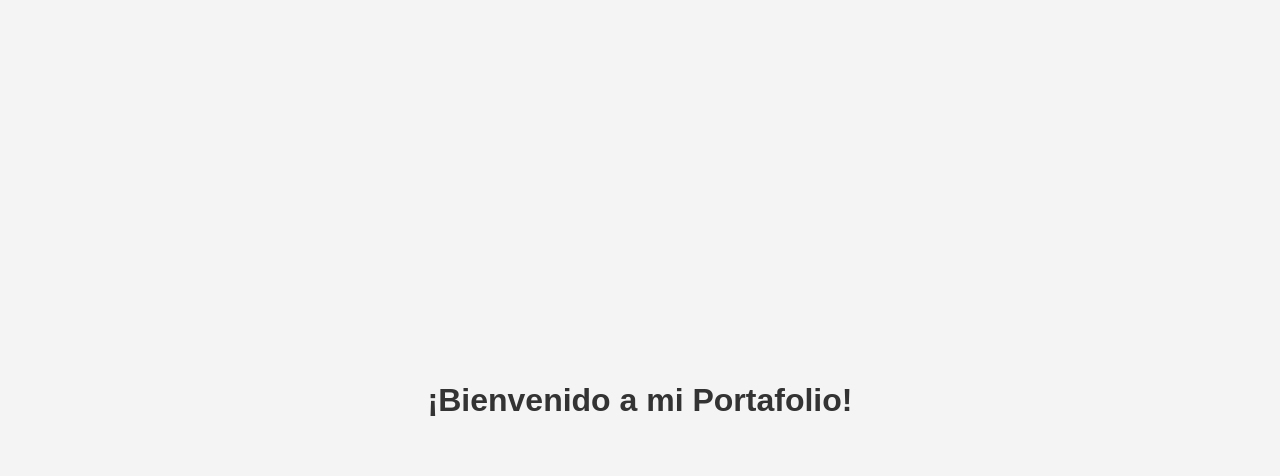
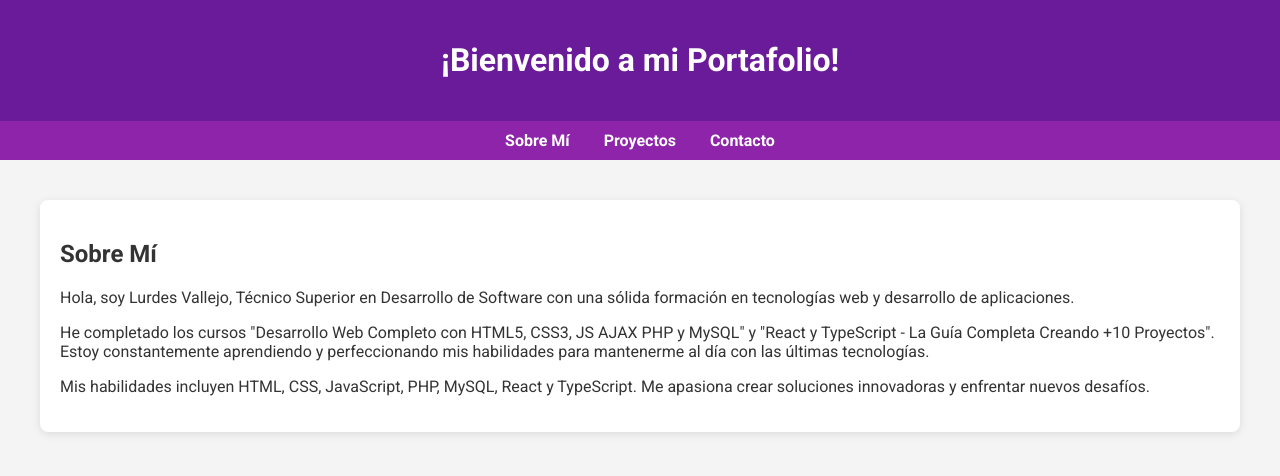
Before and after one commit to LurdesVallejo/mi-portafolio, a plain HTML site: page index.html in a window 1280 px wide. Drawn offline with Linux system fonts and the light colour scheme.

Commit message:
Update index.html

```diff
--- a/index.html
+++ b/index.html
@@ -5,23 +5,73 @@
     <meta http-equiv="X-UA-Compatible" content="IE=edge">
     <meta name="viewport" content="width=device-width, initial-scale=1.0">
     <title>Mi Portafolio</title>
+    <link href="https://fonts.googleapis.com/css2?family=Roboto:wght@400;700&display=swap" rel="stylesheet">
     <style>
         body {
-            font-family: Arial, sans-serif;
+            font-family: 'Roboto', sans-serif;
             margin: 0;
             padding: 0;
-            display: flex;
-            justify-content: center;
-            align-items: center;
-            height: 100vh;
             background-color: #f4f4f4;
+            color: #333;
         }
-        h1 {
-            color: #333;
+        header {
+            background-color: #6a1b9a; /* Lila oscuro */
+            color: #fff;
+            padding: 20px 0;
+            text-align: center;
+        }
+        nav {
+            margin: 0 auto;
+            padding: 10px 0;
+            text-align: center;
+            background-color: #8e24aa; /* Lila medio */
+        }
+        nav a {
+            color: #fff;
+            text-decoration: none;
+            margin: 0 15px;
+            font-weight: bold;
+        }
+        nav a:hover {
+            text-decoration: underline;
+        }
+        .container {
+            max-width: 1200px;
+            margin: 0 auto;
+            padding: 20px;
+        }
+        .about {
+            margin: 20px 0;
+            padding: 20px;
+            background-color: #ffffff; /* Blanco */
+            border-radius: 8px;
+            box-shadow: 0 2px 8px rgba(0, 0, 0, 0.1);
+        }
+        section {
+            margin-bottom: 40px;
         }
     </style>
 </head>
 <body>
-    <h1>¡Bienvenido a mi Portafolio!</h1>
+    <header>
+        <h1>¡Bienvenido a mi Portafolio!</h1>
+    </header>
+
+    <nav>
+        <a href="#about">Sobre Mí</a>
+        <a href="#projects">Proyectos</a>
+        <a href="#contact">Contacto</a>
+    </nav>
+
+    <div class="container">
+        <section id="about" class="about">
+            <h2>Sobre Mí</h2>
+            <p>Hola, soy Lurdes Vallejo, Técnico Superior en Desarrollo de Software con una sólida formación en tecnologías web y desarrollo de aplicaciones.</p>
+            <p>He completado los cursos "Desarrollo Web Completo con HTML5, CSS3, JS AJAX PHP y MySQL" y "React y TypeScript - La Guía Completa Creando +10 Proyectos". Estoy constantemente aprendiendo y perfeccionando mis habilidades para mantenerme al día con las últimas tecnologías.</p>
+            <p>Mis habilidades incluyen HTML, CSS, JavaScript, PHP, MySQL, React y TypeScript. Me apasiona crear soluciones innovadoras y enfrentar nuevos desafíos.</p>
+        </section>
+
+        <!-- Puedes añadir más secciones aquí, como Proyectos y Contacto -->
+    </div>
 </body>
 </html>
```
